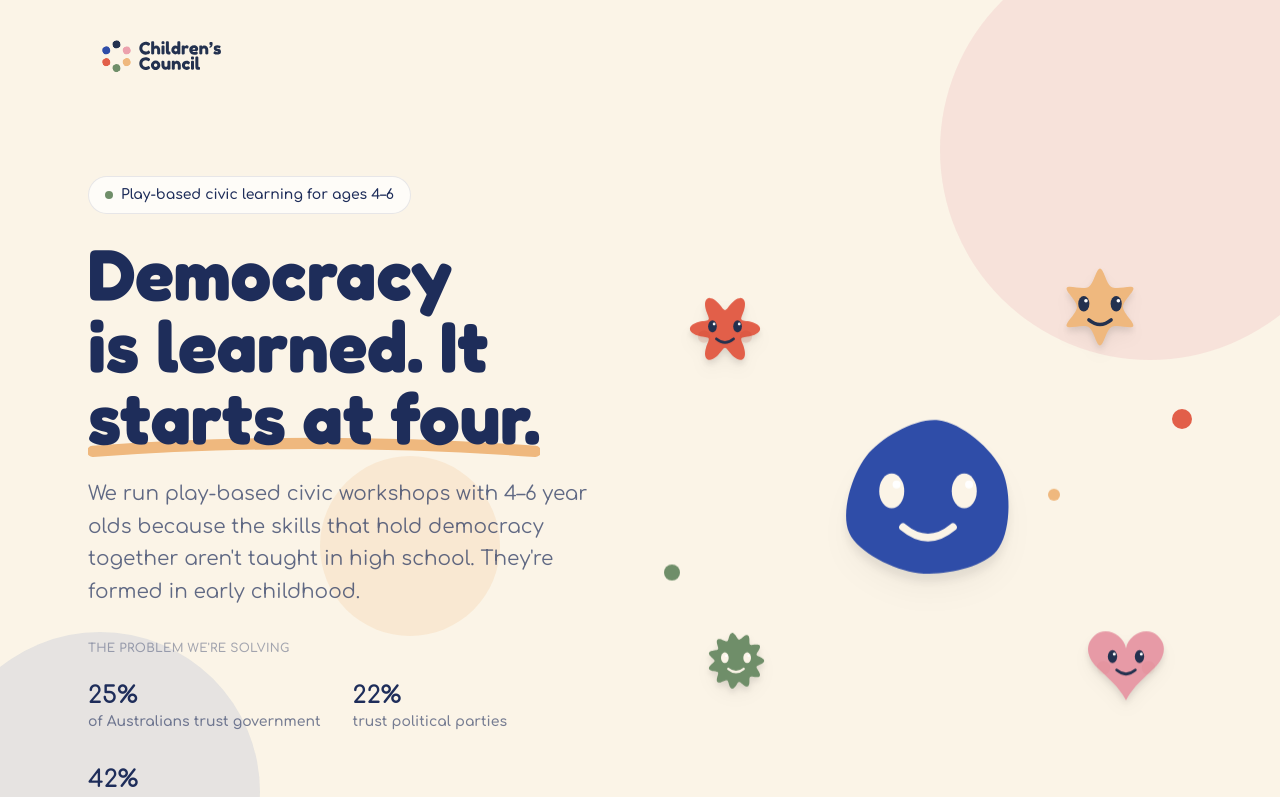
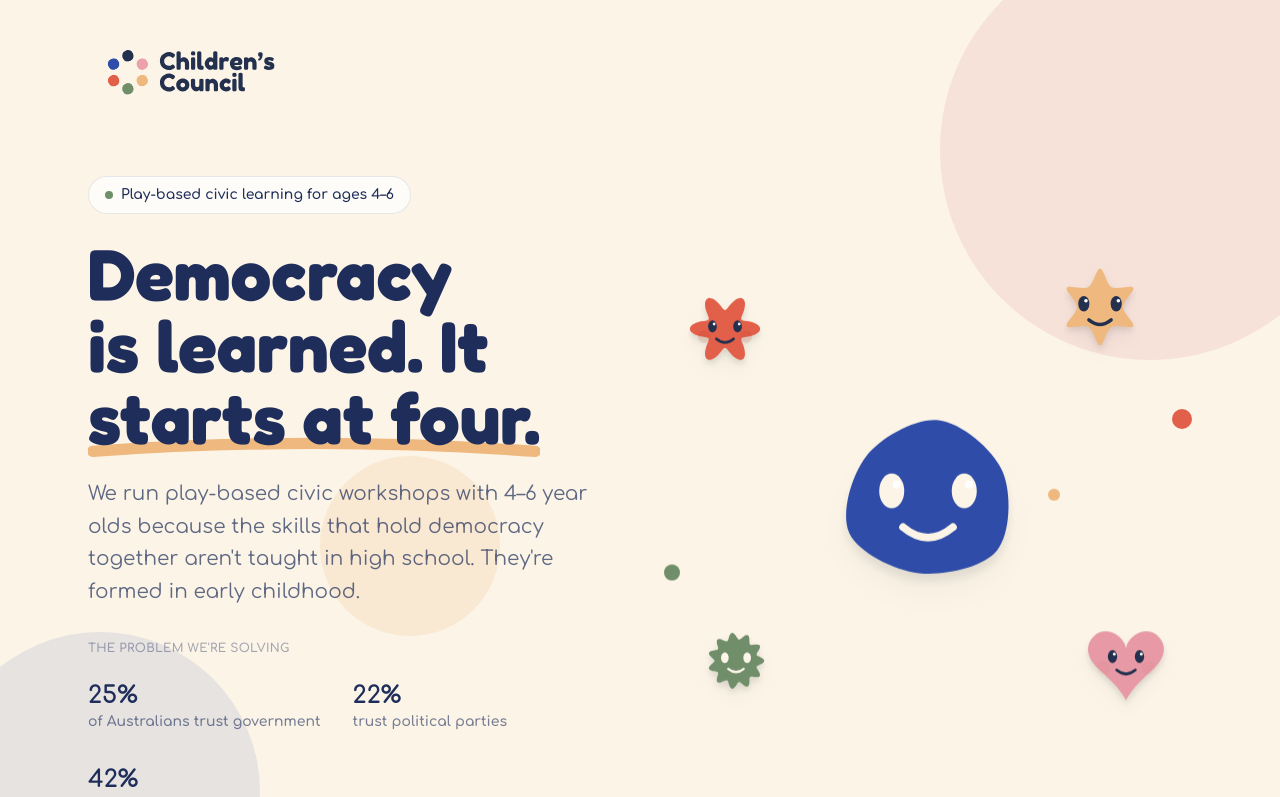
Before and after one commit to emiotoole/childrenscouncil, a Next.js app: page / in a window 1280 px wide. Shown: the top 797 px of the page. Built offline with nearby package versions, Linux system fonts and the light colour scheme.

Commit message:
Increase header logo size

```diff
--- a/components/Nav.tsx
+++ b/components/Nav.tsx
@@ -8,10 +8,10 @@
           <Image
             src="/svgs/logo.svg"
             alt="Children's Council"
-            width={320}
-            height={90}
+            width={420}
+            height={120}
             priority
-            className="h-20 w-auto"
+            className="h-28 w-auto"
           />
         </a>
       </nav>
```
